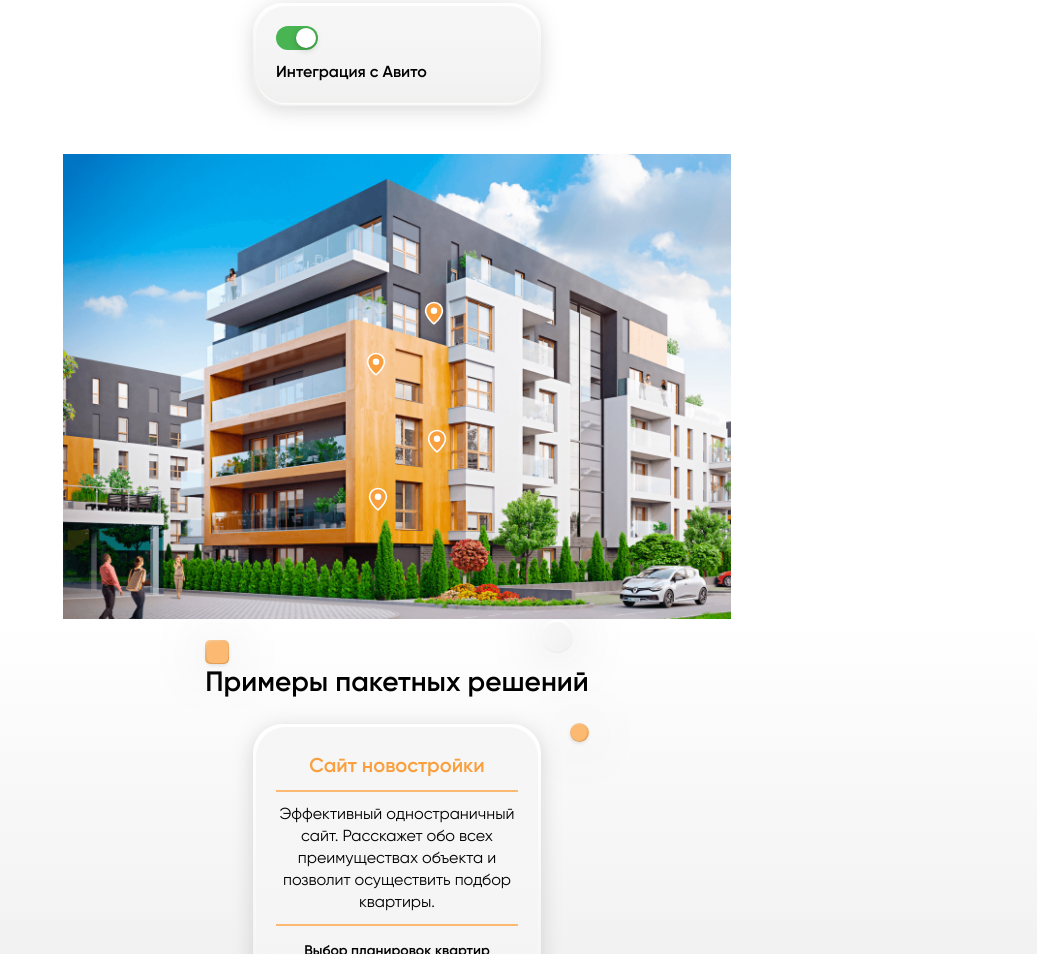
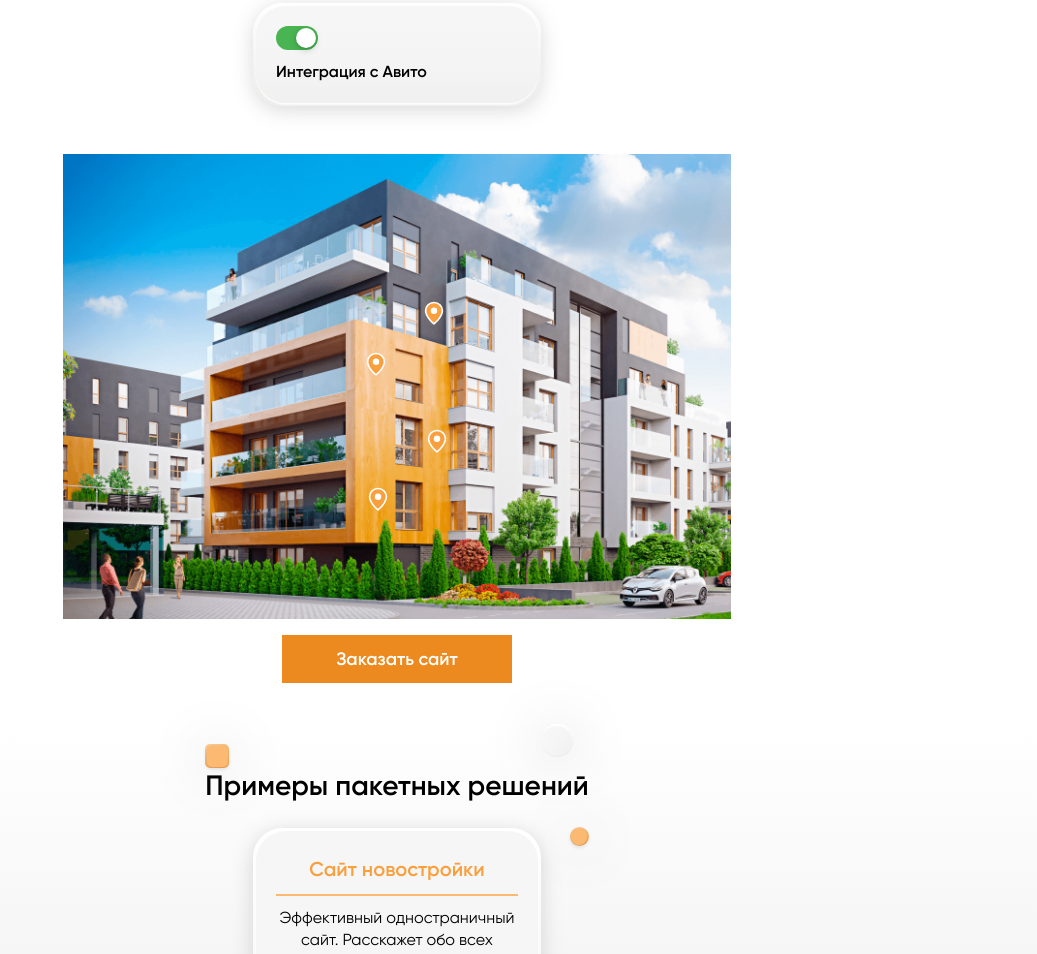
Before and after one commit to uiNoiSE/Room-Boss, a website built with webpack: page src/index.html in a window 1280 px wide. Shown: the part 5079-6033 px from the top of the page, without its empty margins (243-1280 px from the left). Built offline with nearby package versions, Linux system fonts and the light colour scheme; files whose address does not match are found by name; what inputmask would draw is missing.

Commit message:
+ button in floors section

```diff
--- a/src/index.html
+++ b/src/index.html
@@ -667,6 +667,11 @@
               </div>
             </div>
           </div>
+
+          <a class="button" href="javascript:void(0);" role="link">
+            Заказать сайт
+          </a>
+
         </section>
 
         <section id="examples" class="examples">
--- a/src/scss/floors.scss
+++ b/src/scss/floors.scss
@@ -4,6 +4,7 @@
   display: flex;
   flex-direction: column;
   overflow: hidden;
+  margin-bottom: 40px;
 
   &__bg {
     position: relative;
@@ -16,6 +17,11 @@
       width: auto;
       height: 100%;
     }
+  }
+
+  & > .button {
+    align-self: center;
+    margin-top: 16px;
   }
 
   &__highlight {
```
